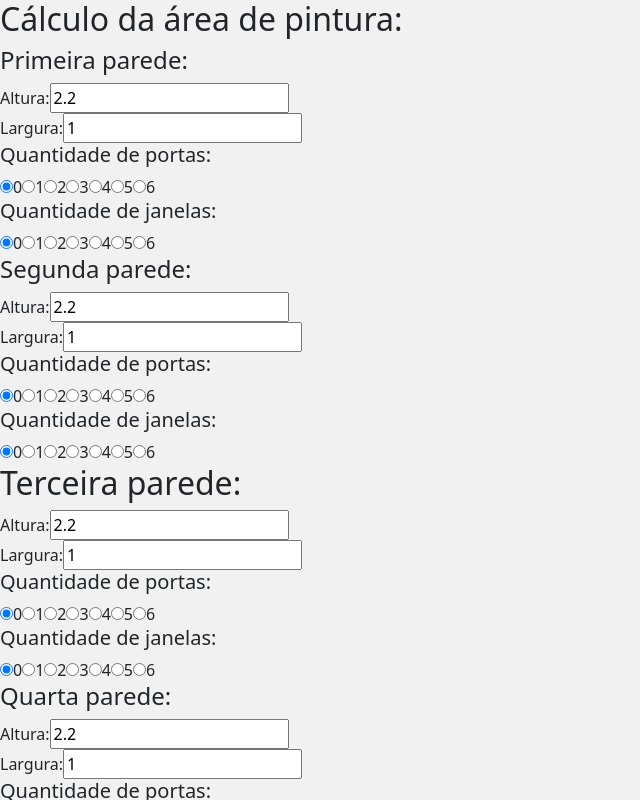
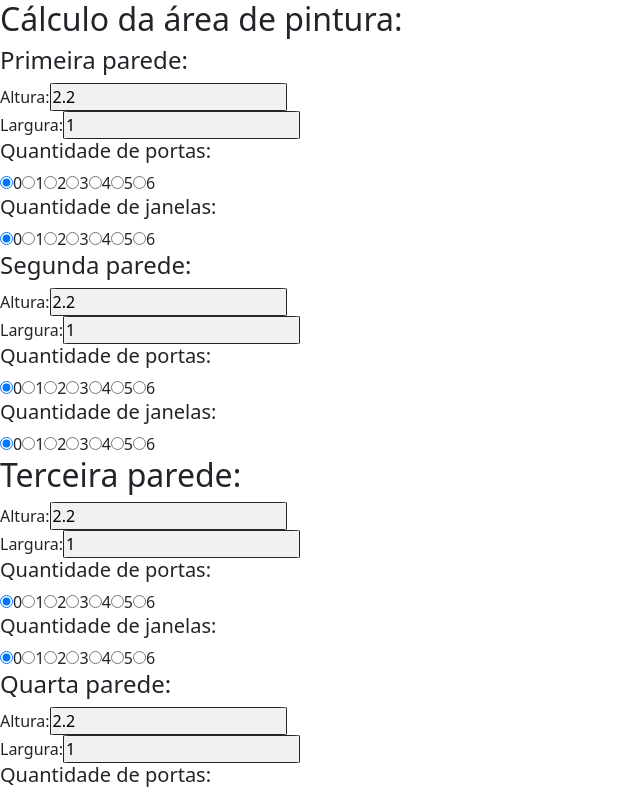
Before and after one commit to vitor-m-cardoso/code-challenge, a React (Create React App) app: page / in a window 1280 px wide. Shown: the top 800 px of the page, without its empty margins (0-640 px from the left). Built offline with nearby package versions, Linux system fonts and the light colour scheme.

Commit message:
adiciona estilo ao input e quebra linha entre os imports no componente form

```diff
--- a/src/App.css
+++ b/src/App.css
@@ -1,3 +1,18 @@
 body {
-  background: #F1F1F1 !important;
+  background: #FFFFFF !important;
 }
+
+.box-shadow {
+  box-shadow: 0 2px 4px 0 rgba(0,0,0,.05), 0 4px 8px 0 rgba(0,0,0,.05);
+}
+
+input {
+  background-color: #F1F1F1;
+  border: 1px solid #0f0f0fe5;
+  border-radius: 3%;
+}
+
+input:hover {
+  transform: scale(1.02);
+  transition: .4s;
+}
--- a/src/components/Form.js
+++ b/src/components/Form.js
@@ -7,12 +7,14 @@ import {
   thirdWallHeightAndWidth,
   fourthWallHeightAndWidth,
 } from '../redux/actions/wallHeightAndWidthActions';
+
 import {
   firstDoorAndWindowArea,
   secondDoorAndWindowArea,
   thirdDoorAndWindowArea,
   fourthDoorAndWindowArea,
 } from '../redux/actions/doorsAndWindowsActions';
+
 import {
   selectedPaint
 } from '../redux/actions/selectedPaintAction';
```
